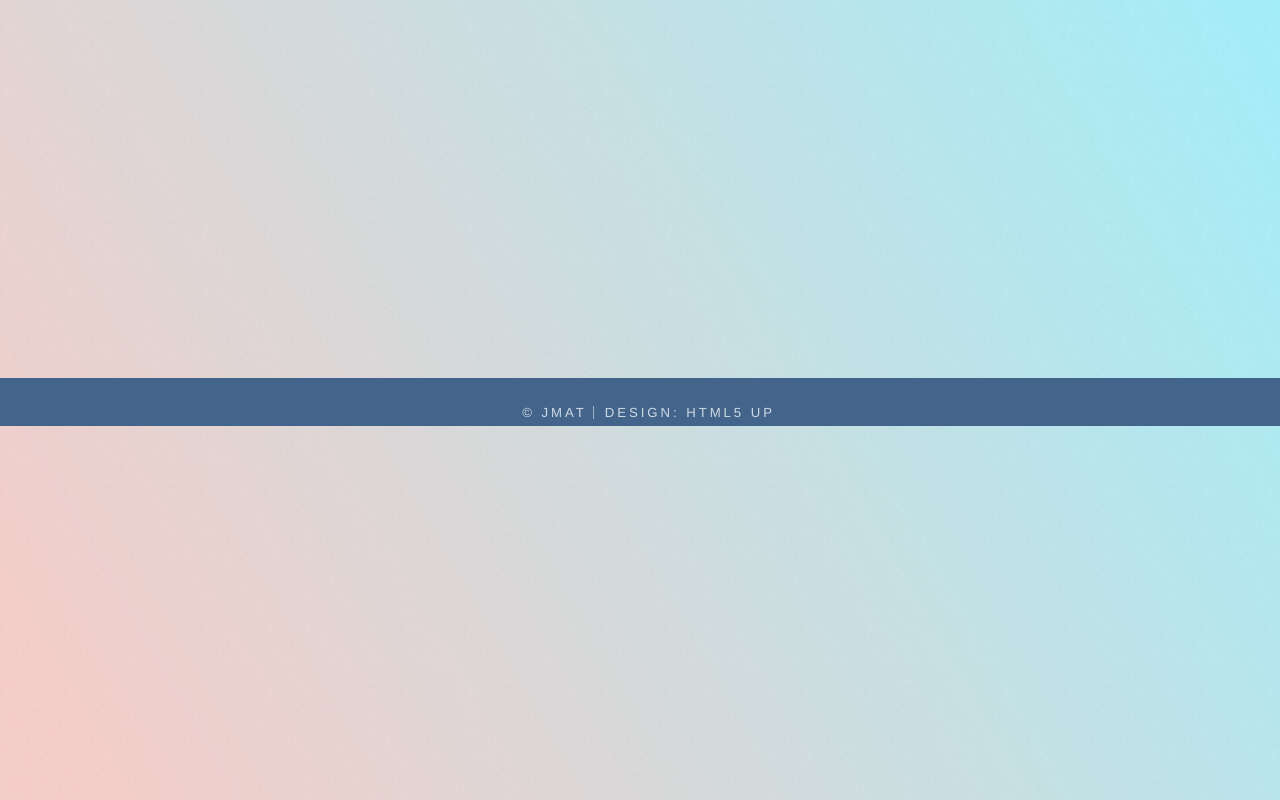
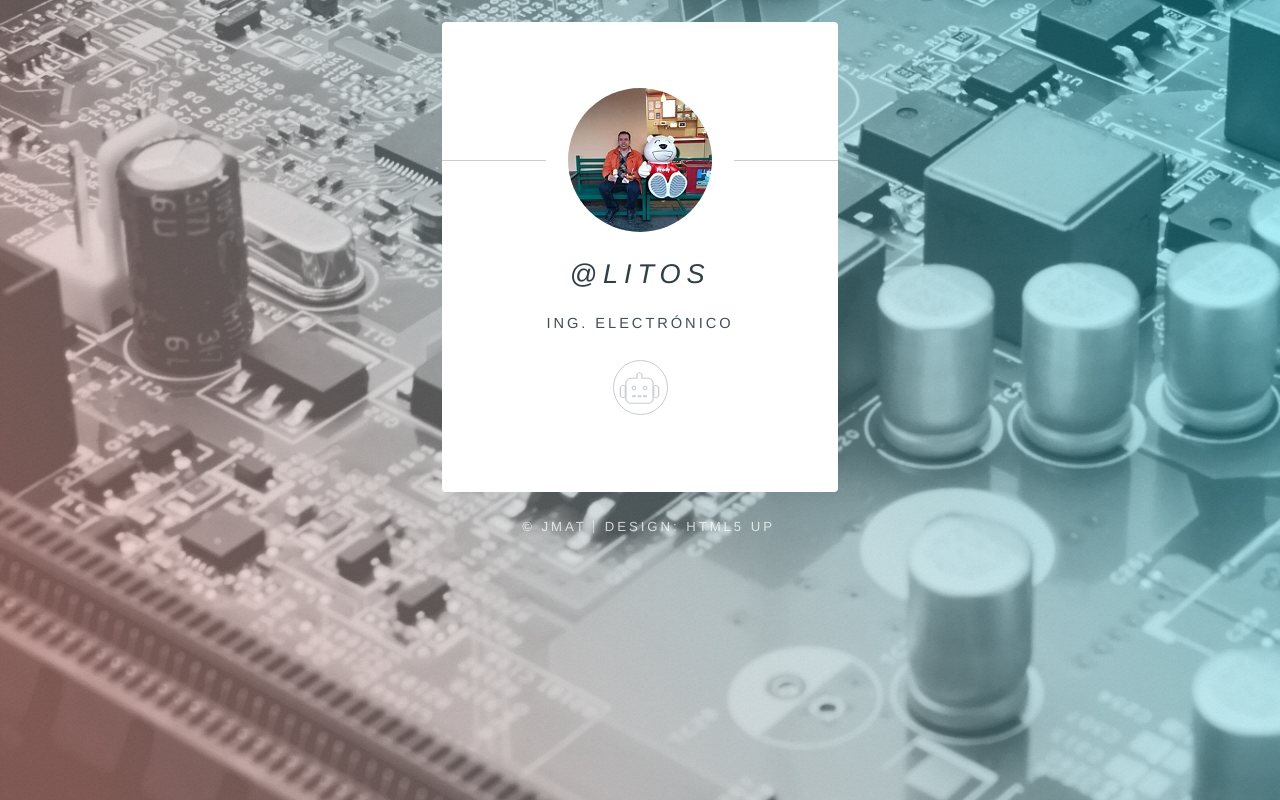
Before and after one commit to AlitosJM/MyApp, a React (Create React App) app: page / in a window 1280 px wide. Built offline with nearby package versions, Linux system fonts and the light colour scheme.

Commit message:
Template almost ready

```diff
--- a/src/components/AllPost.js
+++ b/src/components/AllPost/AllPost.js
@@ -1,7 +1,7 @@
 import React from "react";
 import {useState,useEffect} from 'react';
 
-import './css/styles.css';
+import '../css/styles.css';
 
 function AllPost() {
   document.body.className='';
@@ -12,16 +12,16 @@ function AllPost() {
       <div className="wrapper">
 
         <div className="top">
-          <div className="title"><h1>☕</h1></div>
+          <div className="title"><h1>JMAT ☕</h1></div>
         </div>
 
         <div className="content">
           <div className="card">
+            <h1>Hola Mundo</h1>
+            <h2> :) </h2>
             <p>Ing. Electrónico</p>
           </div>
         </div>
-
-
 
       </div>
 
--- a/src/components/Intro.js
+++ b/src/components/Intro/Intro.js
@@ -1,7 +1,8 @@
 import React from "react";
 import {useState,useEffect} from 'react';
-import JMAT from './images/Jmat2.jpg';
-import './css/main.css';
+import JMAT from '../images/Jmat2.jpg';
+import '../css/main.css';
+import '../css/noscript.css';
 
 function Intro() {
 
--- a/src/components/css/main.css
+++ b/src/components/css/main.css
@@ -1,4 +1,4 @@
-@import "fontawesome-all.min.css";
+@import url(fontawesome-all.min.css);
 /*@import url("https://fonts.googleapis.com/css?family=Source+Sans+Pro:300");*/
 
 /*
@@ -94,7 +94,6 @@
 		box-sizing: inherit;
 	}
 
-
 	body.is-preload *, body.is-preload *:before, body.is-preload *:after {
 		-moz-animation: none !important;
 		-webkit-animation: none !important;
@@ -123,7 +122,6 @@
 		background-attachment: fixed,			fixed,				fixed;
 	}
 
-
 		body:after {
 			content: '';
 			display: block;
@@ -135,8 +133,8 @@
 			opacity: 0;
 			z-index: 1;
 			background-color: #ffffff;
+			background-image: url("../images/overlay.png"), -moz-linear-gradient(60deg, rgba(255, 165, 150, 0.5) 5%, rgba(0, 228, 255, 0.35));
 			background-image: url("../images/overlay.png"), -webkit-linear-gradient(60deg, rgba(255, 165, 150, 0.5) 5%, rgba(0, 228, 255, 0.35));
-			background-image: url("../images/overlay.png"), -moz-linear-gradient(60deg, rgba(255, 165, 150, 0.5) 5%, rgba(0, 228, 255, 0.35));
 			background-image: url("../images/overlay.png"), -ms-linear-gradient(60deg, rgba(255, 165, 150, 0.5) 5%, rgba(0, 228, 255, 0.35));
 			background-image: url("../images/overlay.png"), linear-gradient(60deg, rgba(255, 165, 150, 0.5) 5%, rgba(0, 228, 255, 0.35));
 			background-repeat: repeat,			no-repeat;
@@ -147,7 +145,6 @@
 			-ms-transition: opacity 1.75s ease-out;
 			transition: opacity 1.75s ease-out;
 		}
-
 
 		body.is-preload:after {
 			opacity: 1;
--- /dev/null
+++ b/src/components/css/noscript.css
@@ -0,0 +1,21 @@
+/*
+	Identity by HTML5 UP
+	html5up.net | @ajlkn
+	Free for personal and commercial use under the CCA 3.0 license (html5up.net/license)
+*/
+
+/* Basic */
+
+	body:after {
+		display: none;
+	}
+
+/* Main */
+
+	#main {
+		-moz-transform: none !important;
+		-webkit-transform: none !important;
+		-ms-transform: none !important;
+		transform: none !important;
+		opacity: 1 !important;
+	}
--- a/src/components/css/styles.css
+++ b/src/components/css/styles.css
@@ -142,7 +142,7 @@ input:focus { box-shadow: inset 0 -5px 45px rgba(100,100,100,0.4), 0 1px 1px rgb
   text-indent: 50px;
 }
 
-footer {
+#Myfooter {
   position: fixed;
   left: 0;
   bottom: 0;
--- a/src/components/App.jsx
+++ b/src/containers/App.js
@@ -1,8 +1,5 @@
 import React from "react";
-import Header from "./Header";
-import Footer from "./Footer";
-import Note from "./Note";
-import Intro from "./Intro";
+import Intro from "../components/Intro/Intro";
 
 function App() {
   return (
--- a/src/index.js
+++ b/src/index.js
@@ -1,8 +1,8 @@
 import React from "react";
 import ReactDOM from "react-dom";
 import {Route,BrowserRouter} from 'react-router-dom';
-import AllPost from './components/AllPost';
-import App from "./components/App";
+import AllPost from './components/AllPost/AllPost';
+import App from './containers/App';
 
 function Router(){
 
```
